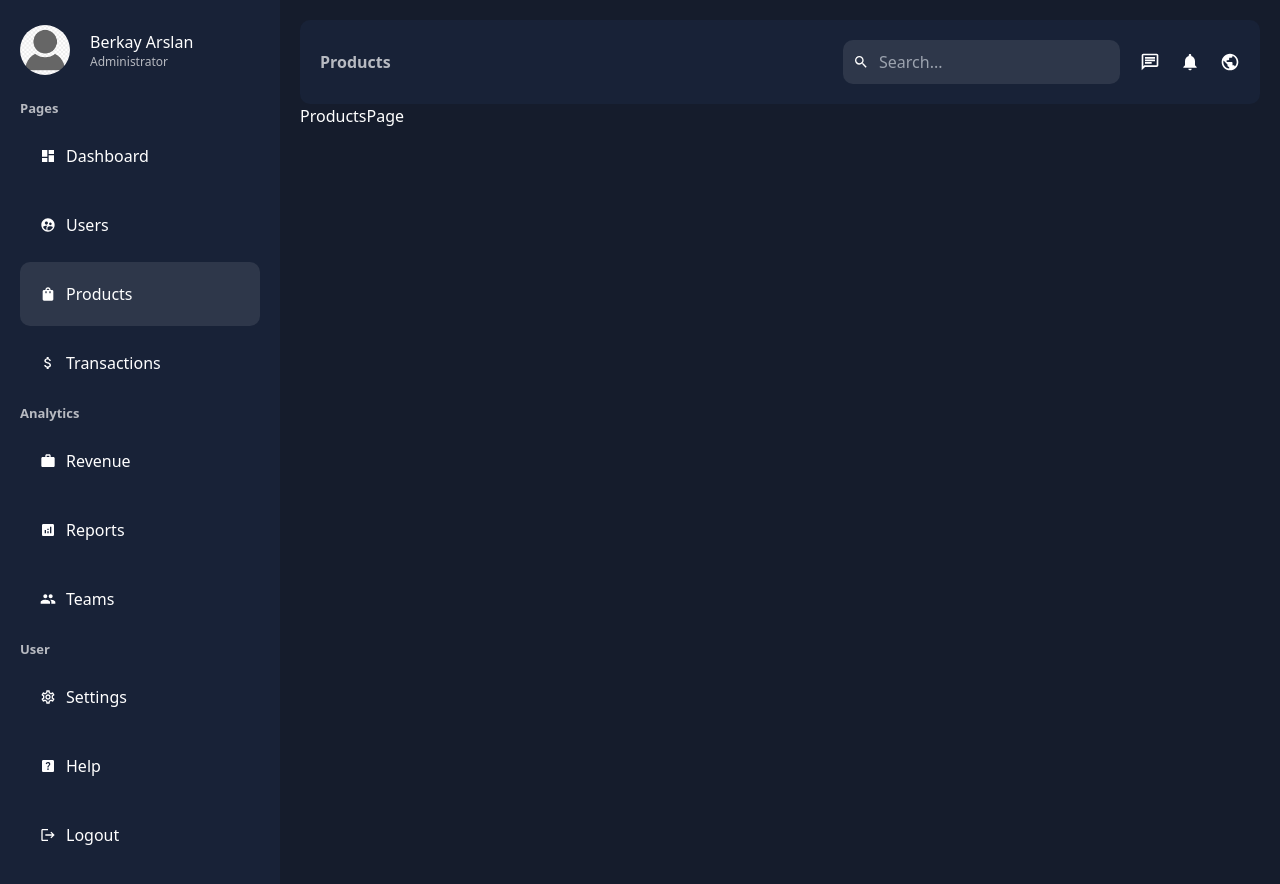
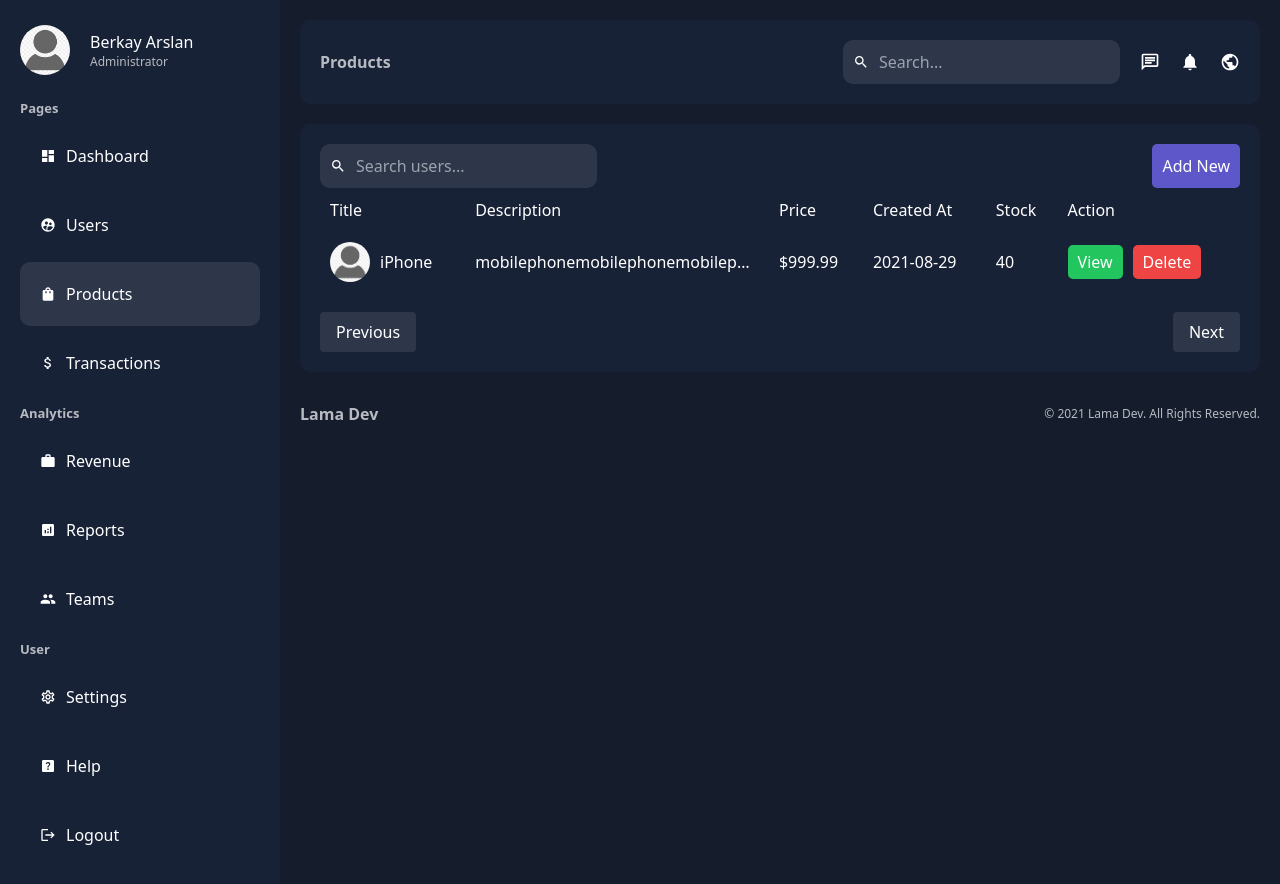
Before and after one commit to mberkayarsln/admin-dashboard, a Next.js app: page /dashboard/products in a window 1280 px wide. Shown: the top 884 px of the page. Built offline with nearby package versions, Linux system fonts and the light colour scheme.

Commit message:
users and products

```diff
--- a/app/dashboard/layout.tsx
+++ b/app/dashboard/layout.tsx
@@ -1,3 +1,4 @@
+import Footer from "@/components/dashboard/Footer"
 import Navbar from "@/components/dashboard/Navbar"
 import Sidebar from "@/components/dashboard/Sidebar/Sidebar"
 
@@ -10,6 +11,7 @@ const Layout = ({ children }: { children: React.ReactNode }) => {
             <div className="flex-[4] p-5">
                 <Navbar />
                 {children}
+                <Footer />
             </div>
         </div>
     )
--- a/app/dashboard/products/page.tsx
+++ b/app/dashboard/products/page.tsx
@@ -1,6 +1,60 @@
+import Search from "@/components/dashboard/Search"
+import Link from "next/link"
+import Image from "next/image"
+import Pagination from "@/components/dashboard/Pagination"
+
 const ProductsPage = () => {
     return (
-        <div>ProductsPage</div>
+        <div className="bg-[var(--bgSoft)] p-5 mt-5 rounded-[10px]">
+            <div className="flex justify-between items-center">
+                <Search placeholder="Search users..." />
+                <Link href="/dashboard/users/add">
+                    <button className="p-2.5 bg-[var(--bgPurple)] text-[var(--text)] rounded-[5px] border-none cursor-pointer">Add New</button>
+                </Link>
+            </div>
+            <table className="w-full">
+                <thead>
+                    <tr className="[&>*]:p-2.5">
+                        <td>Title</td>
+                        <td>Description</td>
+                        <td>Price</td>
+                        <td>Created At</td>
+                        <td>Stock</td>
+                        <td>Action</td>
+                    </tr>
+                </thead>
+                <tbody>
+                    <tr className="[&>*]:p-2.5">
+                        <td>
+                            <div className="flex items-center gap-2.5">
+                                <Image className="object-cover rounded-full" src="/noavatar.png" alt="" width={40} height={40} />
+                                iPhone
+                            </div>
+                        </td>
+                        <td className="overflow-hidden text-ellipsis max-w-64">mobilephonemobilephonemobilephonemobilephonemobilephonemobilephonemobilephone</td>
+                        <td>$999.99</td>
+                        <td>2021-08-29</td>
+                        <td>40</td>
+                        <td>
+                            <div className="flex gap-2.5">
+                                <Link href={`/dashboard/users/1`}>
+                                    <button className="py-[5px] px-2.5 rounded-[5px] border-none cursor-pointer text-[var(--text)] bg-green-500">
+                                        View
+                                    </button>
+                                </Link>
+                                <form>
+                                    <input type="hidden" name="id" value="1" />
+                                    <button className="py-[5px] px-2.5 rounded-[5px] border-none cursor-pointer text-[var(--text)] bg-red-500">
+                                        Delete
+                                    </button>
+                                </form>
+                            </div>
+                        </td>
+                    </tr>
+                </tbody>
+            </table>
+            <Pagination />
+        </div>
     )
 }
 
--- a/app/dashboard/users/page.tsx
+++ b/app/dashboard/users/page.tsx
@@ -1,6 +1,60 @@
+import Pagination from "@/components/dashboard/Pagination"
+import Search from "@/components/dashboard/Search"
+import Image from "next/image"
+import Link from "next/link"
+
 const UsersPage = () => {
     return (
-        <div>UsersPage</div>
+        <div className="bg-[var(--bgSoft)] p-5 mt-5 rounded-[10px]">
+            <div className="flex justify-between items-center">
+                <Search placeholder="Search users..." />
+                <Link href="/dashboard/users/add">
+                    <button className="p-2.5 bg-[var(--bgPurple)] text-[var(--text)] rounded-[5px] border-none cursor-pointer">Add New</button>
+                </Link>
+            </div>
+            <table className="w-full">
+                <thead>
+                    <tr className="[&>*]:p-2.5">
+                        <td>Name</td>
+                        <td>Email</td>
+                        <td>Created At</td>
+                        <td>Role</td>
+                        <td>Status</td>
+                        <td>Action</td>
+                    </tr>
+                </thead>
+                <tbody>
+                    <tr className="[&>*]:p-2.5">
+                        <td>
+                            <div className="flex items-center gap-2.5">
+                                <Image className="object-cover rounded-full" src="/noavatar.png" alt="" width={40} height={40} />
+                                John Doe
+                            </div>
+                        </td>
+                        <td>johndoe@gmail.com</td>
+                        <td>2021-08-29</td>
+                        <td>Admin</td>
+                        <td>Active</td>
+                        <td>
+                            <div className="flex gap-2.5">
+                                <Link href={`/dashboard/users/1`}>
+                                    <button className="py-[5px] px-2.5 rounded-[5px] border-none cursor-pointer text-[var(--text)] bg-green-500">
+                                        View
+                                    </button>
+                                </Link>
+                                <form>
+                                    <input type="hidden" name="id" value="1" />
+                                    <button className="py-[5px] px-2.5 rounded-[5px] border-none cursor-pointer text-[var(--text)] bg-red-500">
+                                        Delete
+                                    </button>
+                                </form>
+                            </div>
+                        </td>
+                    </tr>
+                </tbody>
+            </table>
+            <Pagination />
+        </div>
     )
 }
 
--- /dev/null
+++ b/components/dashboard/Footer.tsx
@@ -0,0 +1,10 @@
+const Footer = () => {
+  return (
+    <div className="flex items-center justify-between text-[var(--textSoft)] mt-[30px]">
+        <div className="font-bold">Lama Dev</div>
+        <div className="text-xs">© 2021 Lama Dev. All Rights Reserved.</div>
+    </div>
+  )
+}
+
+export default Footer
--- /dev/null
+++ b/components/dashboard/Pagination.tsx
@@ -0,0 +1,14 @@
+const Pagination = () => {
+    return (
+        <div className="flex justify-between mt-5">
+            <div>
+                <button className="py-2 px-4 bg-[var(--bgActive)] text-white rounded">Previous</button>
+            </div>
+            <div>
+                <button className="py-2 px-4 bg-[var(--bgActive)] text-white rounded">Next</button>
+            </div>
+        </div>
+    )
+}
+
+export default Pagination
--- /dev/null
+++ b/components/dashboard/Search.tsx
@@ -0,0 +1,12 @@
+import { MdSearch } from "react-icons/md"
+
+const Search = ({ placeholder }: { placeholder: string }) => {
+    return (
+        <div className="flex items-center gap-2.5 bg-[var(--bgActive)] p-2.5 rounded-[10px] w-max">
+            <MdSearch />
+            <input type="text" placeholder={placeholder} className="bg-transparent border-none outline-none text-[var(--text)]" />
+        </div>
+    )
+}
+
+export default Search
```
Also changed, not shown: public/noproduct.png (added).
